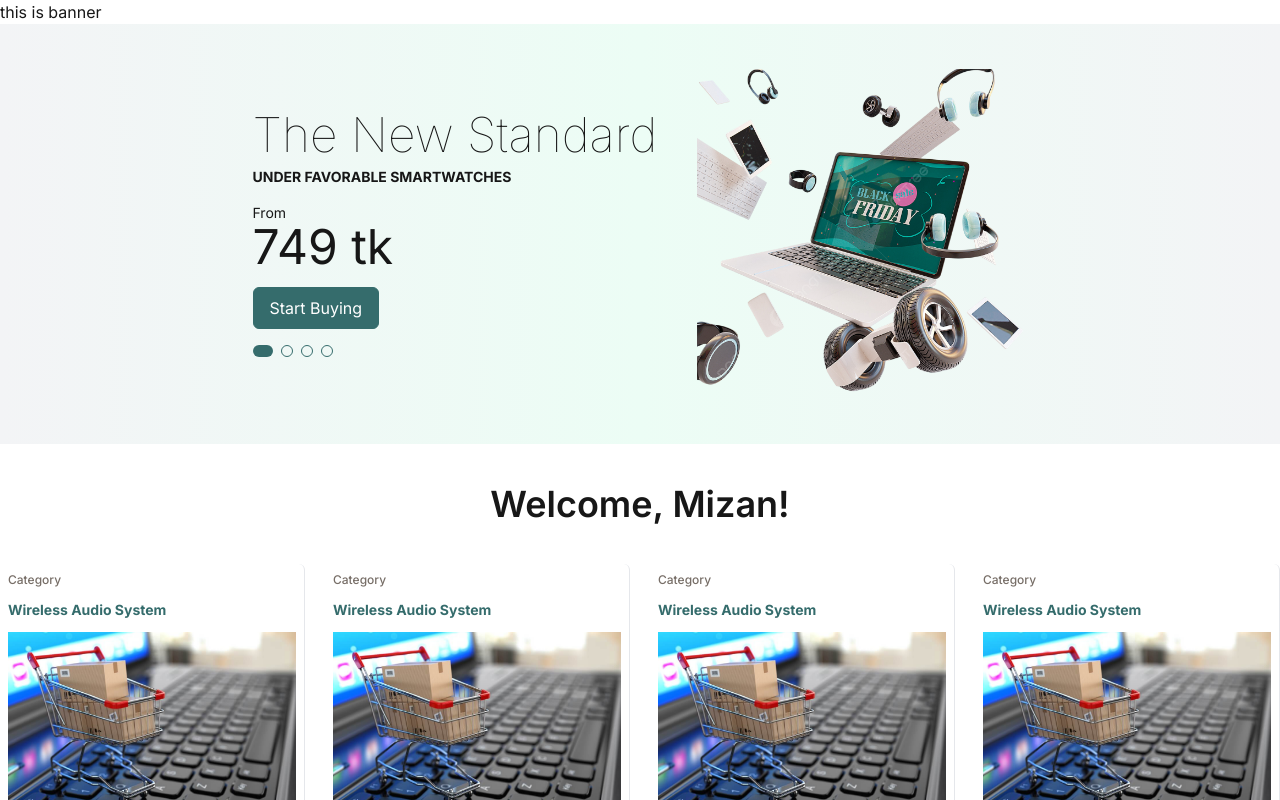
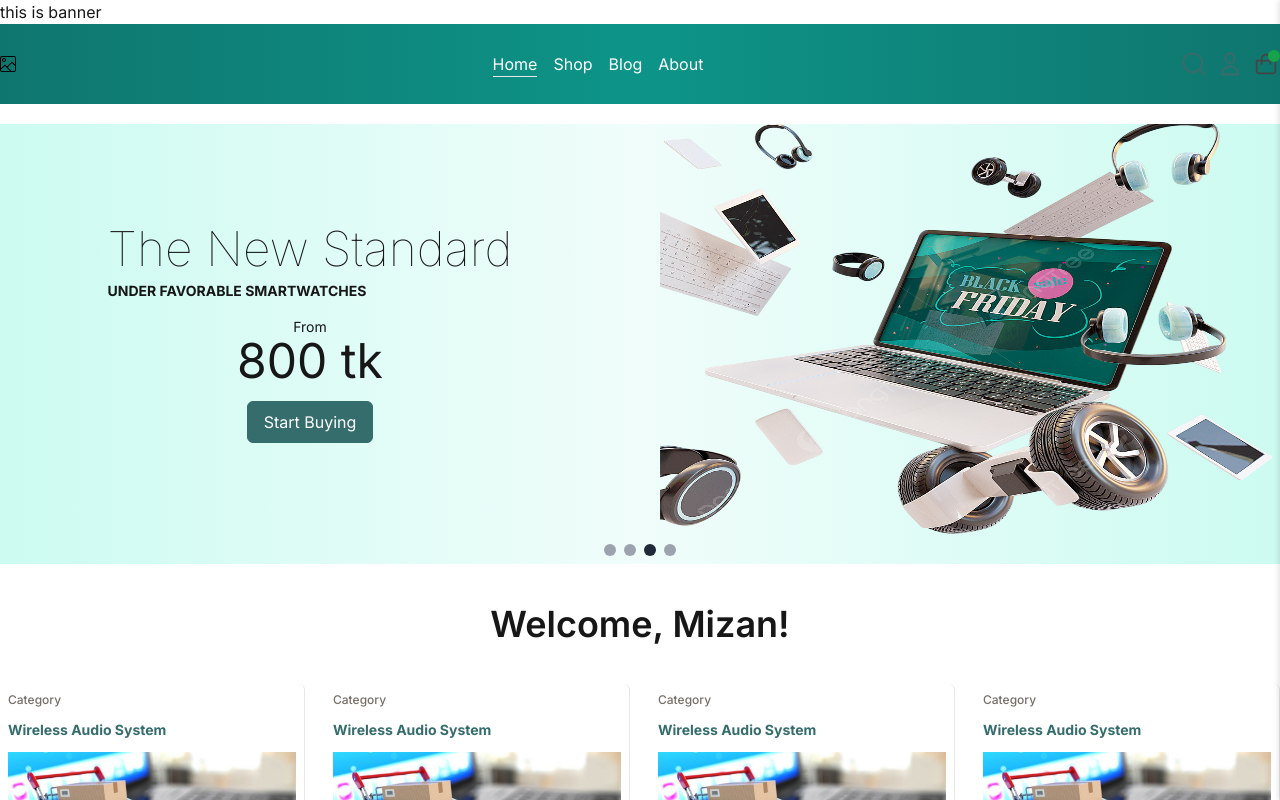
Before and after one commit to mizanurhasan0/inventory_management, a Next.js app: page / in a window 1280 px wide. Shown: the top 800 px of the page. Built offline with nearby package versions, Linux system fonts and the light colour scheme.

Commit message:
banner design completed

```diff
--- a/src/app/home/Home.jsx
+++ b/src/app/home/Home.jsx
@@ -5,7 +5,7 @@ import Banner from '@/components/banner/Banner';
 export default function Home() {
 
     return (
-        <div>
+        <div className="py-5">
             <Banner />
             <div className="container mx-auto">
                 <h1 className="text-center text-4xl font-semibold py-10">Welcome, Mizan!</h1>
--- a/src/app/layout.js
+++ b/src/app/layout.js
@@ -2,7 +2,7 @@ import { Inter } from "next/font/google";
 import "./globals.css";
 // import Navbar from "@/components/navbar/Navbar";
 // import NavbarMbl from "@/components/navbar/NavbarMbl";
-// import NavComp from "./NavComp";
+import NavComp from "./NavComp";
 
 // import Drawer from "@/components/drawer/Drawer";
 // import Drawer2 from "@/components/drawer/Drawer2";
@@ -24,7 +24,7 @@ export default function RootLayout({ children }) {
           <div className="">
             <h1>this is banner</h1>
           </div>
-          {/* <NavComp /> */}
+          <NavComp />
           <div>
             {children}
           </div>
--- a/src/components/banner/Banner.jsx
+++ b/src/components/banner/Banner.jsx
@@ -1,15 +1,48 @@
 'use client'
-import React from 'react'
+import React, { useState } from 'react'
 import "./banner.css";
 import BannerCard from './BannerCard';
+import fkData from "./data";
 
 export default function Banner() {
+    const [slides, setSlides] = useState(fkData);
+    const [currentIndex, setCurrentIndex] = useState(2);
+
+
     return (
-        <div className="bg-gradient-to-r from-gray-100 via-emerald-50 to-gray-100 h-[420px]">
-            <div className="relative container mx-auto h-full">
-                <BannerCard />
+        <div className="bg-gradient-to-r from-teal-100 via-teal-50 to-teal-100">
+            <div className="container relative w-full mx-auto">
+                {/* Carousel Container */}
+                <div className=" overflow-hidden relative ">
+                    <div
+                        className="h-[420px] flex transition-transform duration-500"
+                        style={{ transform: `translateX(-${currentIndex * 100}%)` }}
+                    >
+                        {slides.map((obj, i) => (
+                            <div
+                                key={i}
+                                className="relative min-w-full h-[420px] flex items-center justify-center "
+                            >
+                                <BannerCard obj={obj} />
+                            </div>
+                        ))}
+                    </div>
+                </div>
+
+                {/* Dots Navigation */}
+                <div className="flex justify-center space-x-2 pb-2">
+                    {slides.map((_, index) => (
+                        <div
+                            key={index}
+                            onClick={() => setCurrentIndex(index)}
+                            className={`w-3 h-3 rounded-full cursor-pointer ${index === currentIndex
+                                ? 'bg-gray-800'
+                                : 'bg-gray-400'
+                                }`}
+                        ></div>
+                    ))}
+                </div>
             </div>
-
         </div>
-    )
-}
+    );
+};
--- a/src/components/banner/BannerCard.jsx
+++ b/src/components/banner/BannerCard.jsx
@@ -1,43 +1,30 @@
 import React, { useEffect, useState } from 'react'
 import Btn from '../btn/Btn'
 import Image from 'next/image'
-import fkData from "./data";
 
-export default function BannerCard() {
-    const [banner, setBanner] = useState();
-    const [select, setSelect] = useState(0);
-    useEffect(() => {
-        setBanner(fkData);
-    }, []);
-    if (!banner) return (<p>Loading....</p>)
+export default function BannerCard({ obj }) {
+
+    if (!obj) return (<p>Loading....</p>)
     return (
-        <div className="flex justify-center items-center space-x-5 xl:space-x-10 h-full">
-            <div className="space-y-4">
+        <div className="grid grid-cols-2 gap-10 w-full h-full">
+            <div className="space-y-4 flex flex-col justify-center items-center">
                 <div className="space-y-2">
-                    <h1 className="text-5xl font-thin">{banner[select]?.header}</h1>
+                    <h1 className="text-5xl font-thin">{obj?.header}</h1>
                     <p className="text-sm font-bold uppercase">
-                        {banner[select]?.subheader}
+                        {obj?.subheader}
                     </p>
                 </div>
-                <div>
+                <div className="text-center">
                     <p className="text-sm">From</p>
-                    <p className="text-5xl">749 tk</p>
+                    <p className="text-5xl">{obj?.price} tk</p>
                 </div>
                 <div>
                     <Btn className="bg-green_base text-white">Start Buying</Btn>
                 </div>
-                {/* card banner */}
-                <div className=" flex space-x-2 w-full">
-                    {banner.map((_, k) => (
-                        <div onClick={() => setSelect(k)} key={k} className={`${select === k ? 'w-5  bg-green_base' : 'w-3 border border-green_base'}  h-3 rounded-full cursor-pointer`} />
-                    ))}
-                    {/* <div className="w-3 h-3 border border-green_base rounded-full" />
-                    <div className="w-3 h-3 border border-green_base rounded-full" /> */}
-                </div>
+
             </div>
-            <div className="flex items-center justify-end  h-full">
-
-                <Image priority src='/banner/elec.png' width={330} height={333} alt="banner image" className="w-[330px] h-auto" />
+            <div className="relative flex items-center justify-end  h-full ">
+                <Image priority src='/banner/elec.png' fill alt="banner image" />
             </div>
         </div>
     )
--- /dev/null
+++ b/src/components/banner/Carousal.jsx
@@ -0,0 +1,7 @@
+import React from 'react'
+
+export default function Carousal() {
+    return (
+        <div>Carousal</div>
+    )
+}
--- a/src/components/navbar/Navbar.jsx
+++ b/src/components/navbar/Navbar.jsx
@@ -27,7 +27,7 @@ export default function Navbar({ className = "", openDrawer = () => { } }) {
     }, []);
 
     return (
-        <div className={`${className} main-tool-bar w-full sticky left-0 top-0 h-20`}>
+        <div className={`${className} main-tool-bar bg-gradient-to-r from-teal-700 via-teal-600 to-teal-700 w-full sticky left-0 top-0 h-20`}>
             <div className="flex items-center justify-between w-full container mx-auto">
                 <div className="cursor-pointer" onClick={() => push('/')}>
                     <Img src={"/default.svg"} className="w-4 h-4" />
--- a/src/components/navbar/navbar.css
+++ b/src/components/navbar/navbar.css
@@ -1,6 +1,6 @@
 .main-tool-bar {
-	background: #f7f7f7;
-	color: #0e100f;
+	/* background: #f7f7f7; */
+	color: #ffff;
 	/* background-color: rgba(231, 25, 25, 0.9); Optional */
 	transition: ease 0.4s ;
 	z-index: 99999;
```
Also changed, not shown: public/banner/elec2.png (added), public/banner/elec3.png (added).
